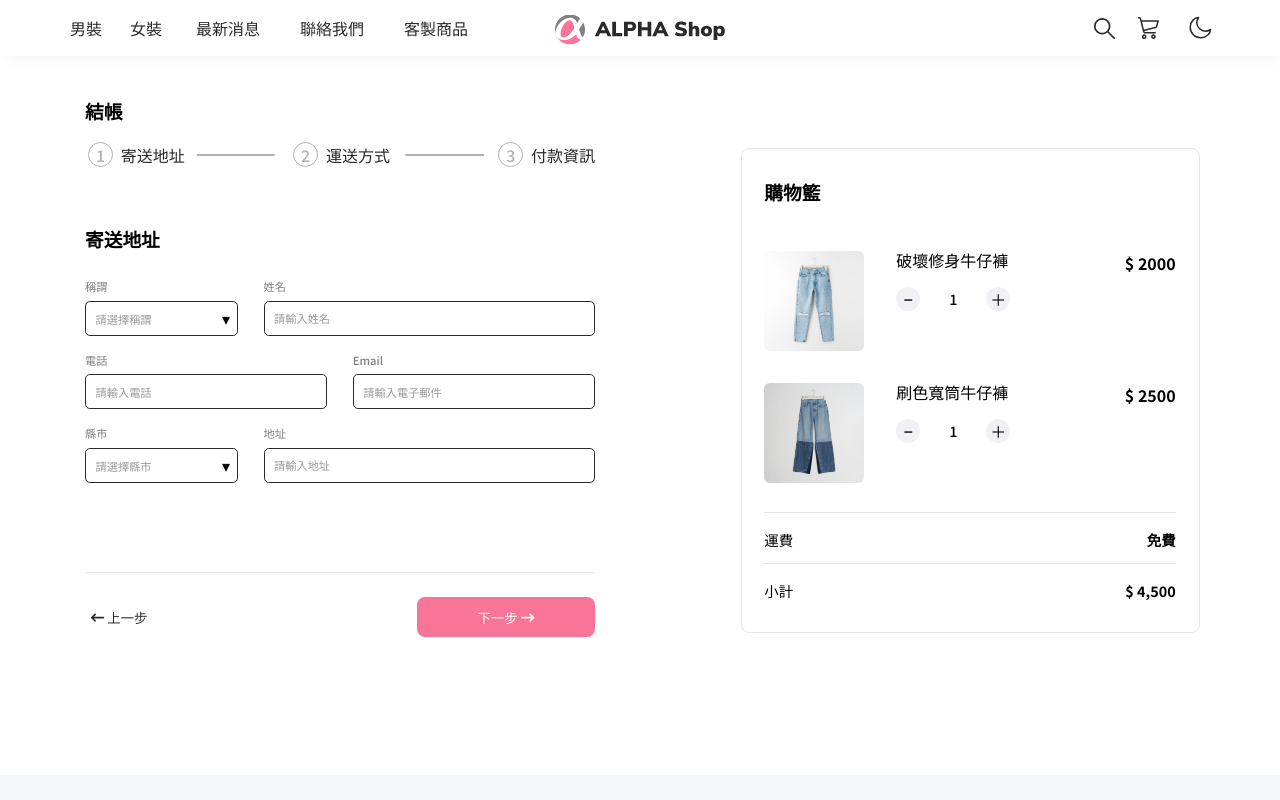
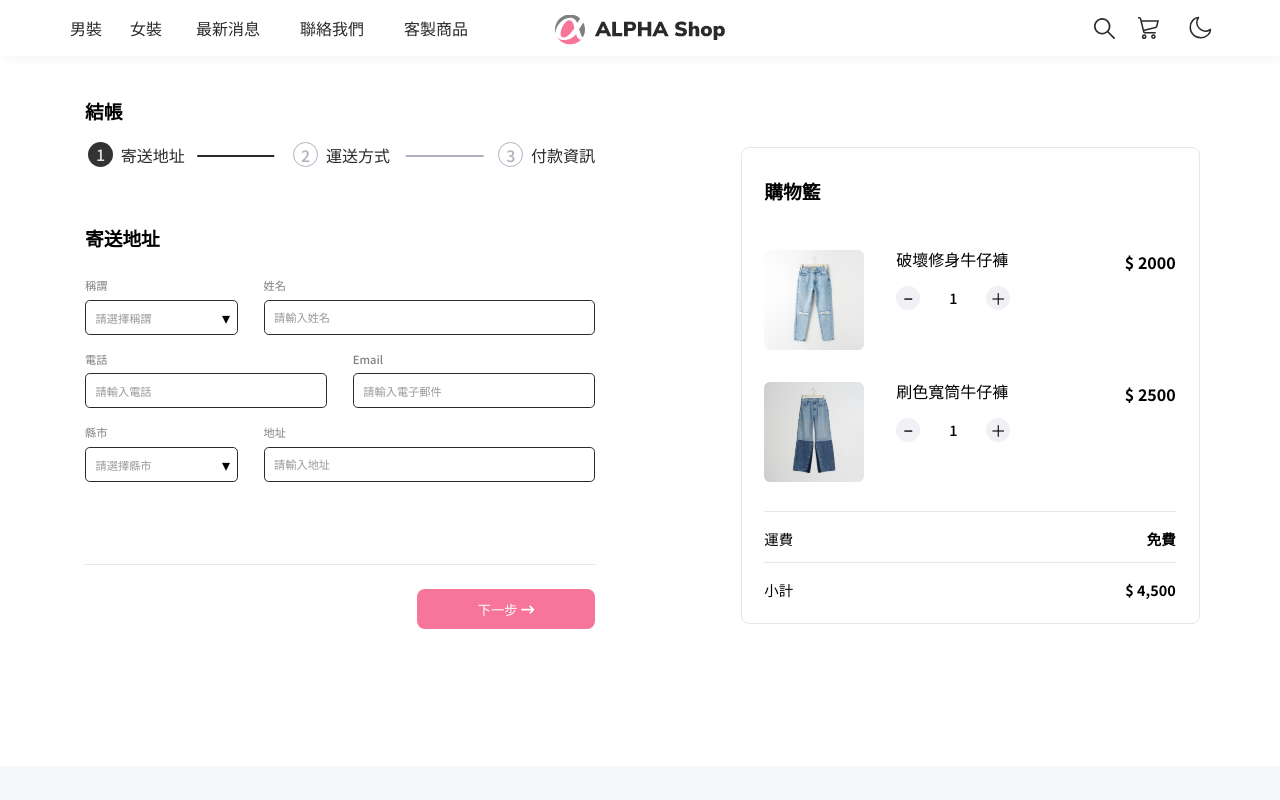
Before and after one commit to HsiaooooooJu/AlphaShop_VUE, a Vue app: page /#/checkout in a window 1280 px wide. Shown: the top 800 px of the page. Built offline with nearby package versions, Linux system fonts and the light colour scheme; what vue-sweetalert2 would draw is missing.

Commit message:
Add feature - Active Stepper, Forms button

```diff
--- a/src/assets/styles/_stepper.scss
+++ b/src/assets/styles/_stepper.scss
@@ -44,24 +44,25 @@
 
   &__connect-line {
     position: absolute;
+    top: 50%;
     display: block;
     width: calc((50% - 24px - 12px - 16px * 4) / 2);
     height: 2px;
     background-color: var(--gray);
+
+    &.active {
+      background-color: var(--main-color);
+    }
   }
 
-  .line-one {
+  &__connect-line.line-one {
     right: calc(50% + 12px + 15px);
     transform: translateX(-50%);
   }
 
-  .line-two {
+  &__connect-line.line-two {
     left: calc(50% + 12px + 15px);
     transform: translateX(50%);
-  }
-
-  &.active>&__connect-line {
-    background-color: var(--main-color);
   }
 
   &__label {
--- a/src/components/BtnPanel.vue
+++ b/src/components/BtnPanel.vue
@@ -1,12 +1,11 @@
 <template>
   <section id="btn-control" class="btn-control-panel">
-    <button class="btn btn-white previous">
+    <button v-show="currentStep > 1" @click.prevent.stop="handlePreviousStep" class="btn btn-white previous">
       <i class="fa-solid fa-arrow-left-long"></i>
       上一步
     </button>
 
-    <button class="btn btn-primary next">
-      下一步 <i class="fa-solid fa-arrow-right-long"></i>
+    <button v-html="nextStepContent" @click.prevent.stop="handleNextStep" class="btn btn-primary next">
     </button>
   </section>
 </template>
@@ -14,5 +13,49 @@
 <script>
 export default {
   name: 'BtnPanel',
+  props: {
+    steps: {
+      type: Array,
+      required: true
+    },
+    initialCurrentStep: {
+      type: Number,
+      default: 1
+    },
+    totalStep: {
+      type: Number,
+      default: 1
+    },
+  },
+  data() {
+    return {
+      currentStep: this.initialCurrentStep
+    }
+  },
+  methods: {
+    handlePreviousStep() {
+      if (this.currentStep === 1) return
+      this.currentStep -= 1
+      this.$emit('handle-step', {
+        currentStep: this.currentStep
+      })
+    },
+    handleNextStep() {
+      if (this.currentStep >= this.totalStep) return
+      this.currentStep += 1
+      this.$emit('handle-step', {
+        currentStep: this.currentStep
+      })
+    }
+  },
+  computed: {
+    nextStepContent() {
+      if (this.currentStep === this.totalStep) {
+        return '確認結帳'
+      } else {
+        return `下一步 <i class="fa-solid fa-arrow-right-long"></i>`
+      }
+    }
+  }
 }
 </script>
--- a/src/components/Stepper.vue
+++ b/src/components/Stepper.vue
@@ -3,12 +3,12 @@
     <h3 class="stepper__title my-5">結帳</h3>
     <div class="stepper__container container">
 
-      <div v-for="step in steps" :key="step.id" class="stepper__step">
+      <div v-for="step in steps" :key="step.id" :class="['stepper__step', { active: initialCurrentStep >= step.id }]">
         <div class="stepper__step__circle-container"></div>
         <label class="stepper__step__label" for="">{{ step.title }}</label>
-        <span class="stepper__step__connect-line line-one"></span>
-        <span class="stepper__step__connect-line line-two"></span>
       </div>
+      <span class="stepper__step__connect-line line-one active"></span>
+      <span class="stepper__step__connect-line line-two" :class="{ active: initialCurrentStep === 2 }"></span>
 
     </div>
   </section>
@@ -21,7 +21,11 @@ export default {
     steps: {
       type: Array,
       required: true
-    }
-  }
+    },
+    initialCurrentStep: {
+      type: Number,
+      default: 1
+    },
+  },
 }
 </script>
--- a/src/views/Checkout.vue
+++ b/src/views/Checkout.vue
@@ -4,20 +4,20 @@
       <Navbar />
     </header>
     <main class="main-content">
-      <Stepper :steps="steps" />
+      <Stepper :steps="steps" :initial-current-step="currentStep" />
 
       <section class="form-panel">
         <form action="" class="form-panel__container__form">
           <div class="form-content__part">
 
             <!-- DestinationForm -->
-            <DestinationForm />
+            <DestinationForm v-show="currentStep === 1" />
 
             <!-- ShippingForm -->
-            <ShippingForm :shipping-methods="shippingMethods" class="d-none" />
+            <ShippingForm :shipping-methods="shippingMethods" v-show="currentStep === 2" />
 
             <!-- PaymentForm -->
-            <PaymentForm class="d-none" />
+            <PaymentForm v-show="currentStep === 3" />
 
           </div>
         </form>
@@ -27,7 +27,7 @@
       <CartPanel :products="products" />
 
       <!-- ButtonPanel -->
-      <BtnPanel />
+      <BtnPanel :steps="steps" :initial-current-step="currentStep" :total-step="totalSteps" @handle-step="handleStep" />
 
     </main>
     <!-- Footer -->
@@ -68,7 +68,16 @@ export default {
       shippingMethods,
       totalSteps: steps.length,
       currentStep: 1,
+      previousStep: 0,
+      nextStep: 2
     }
+  },
+  methods: {
+    handleStep(payload) {
+      const { currentStep } = payload
+      this.currentStep = currentStep
+      // console.log(currentStep)
+    },
   },
 }
 </script>
```
